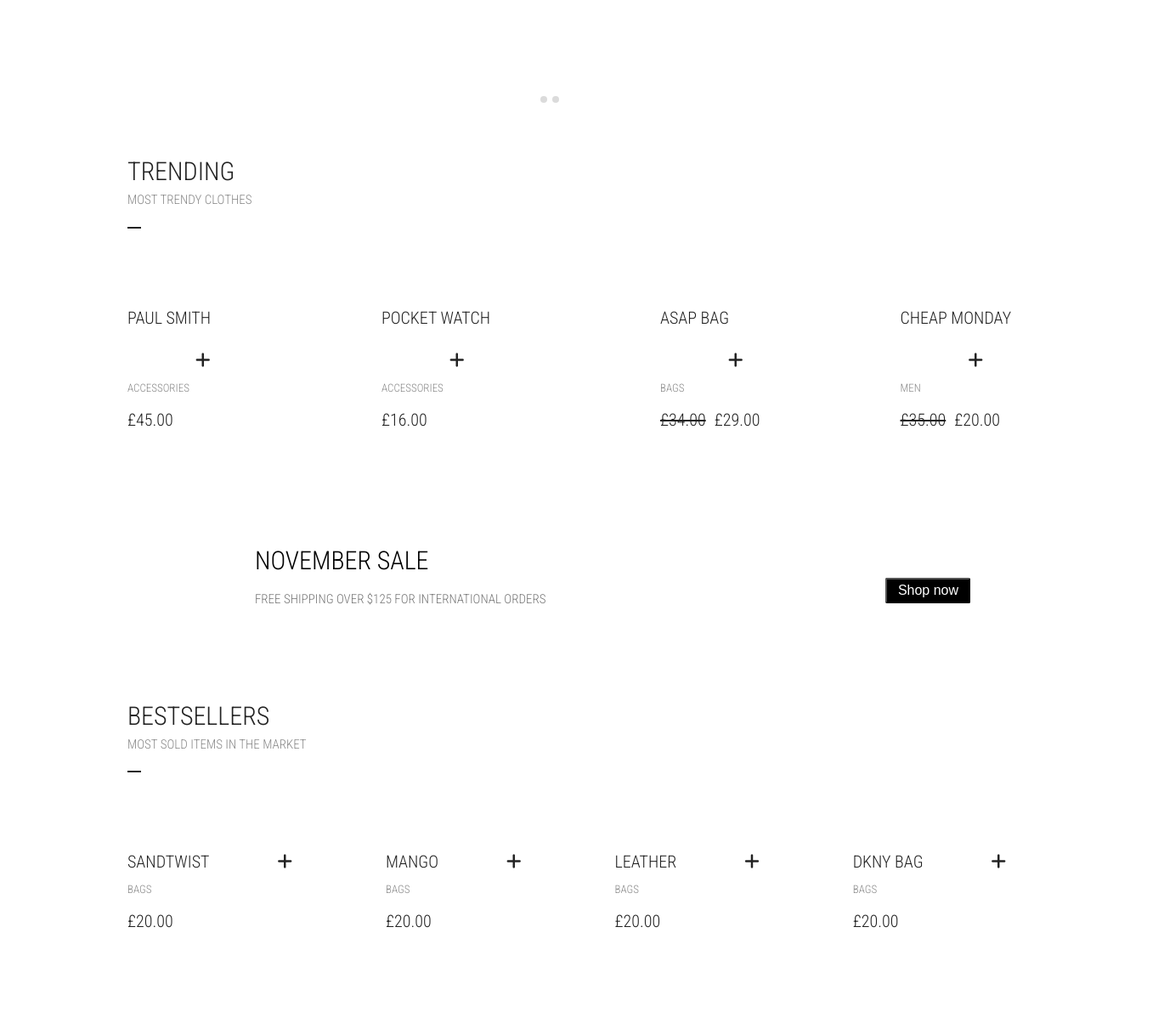
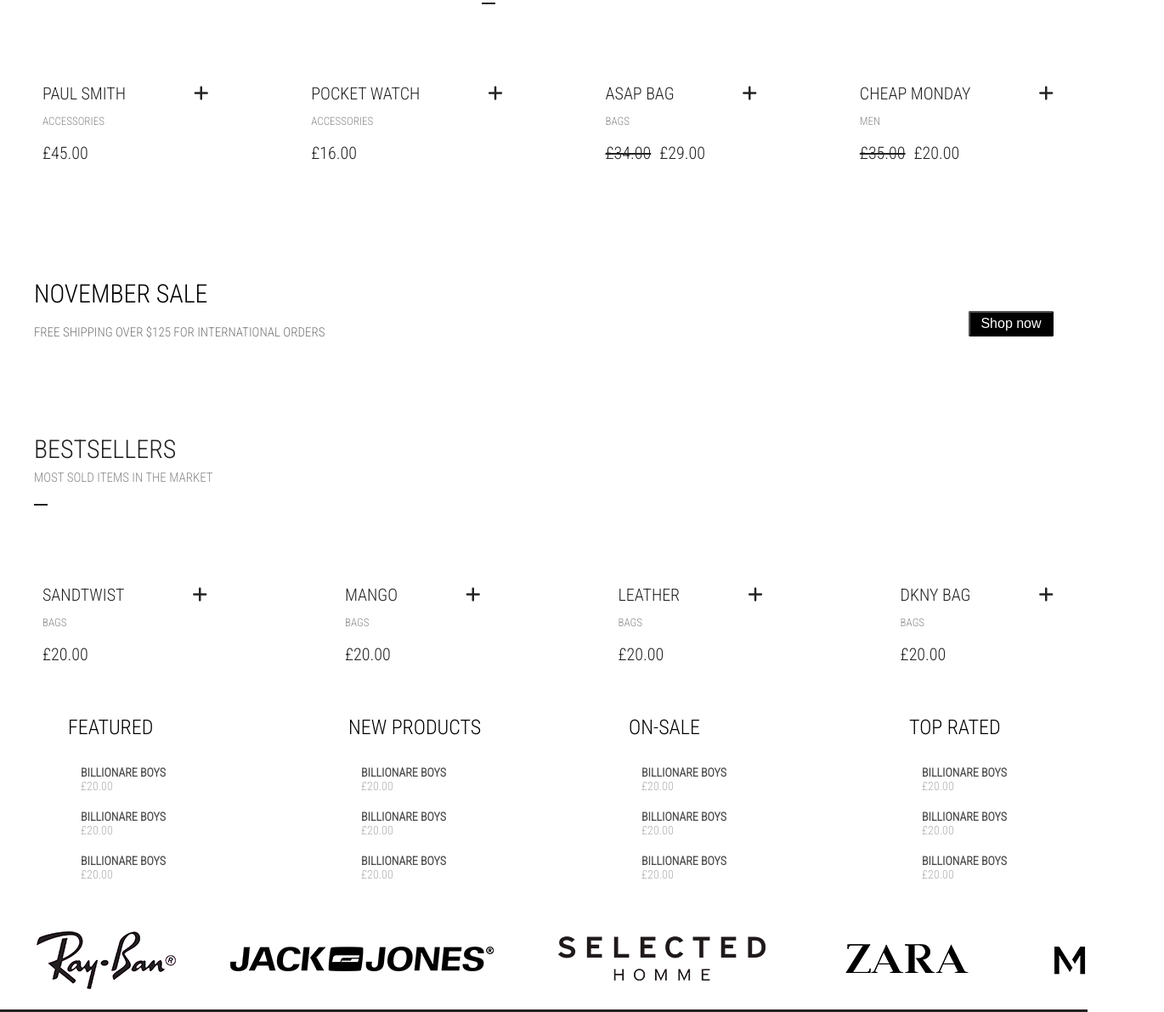
Before and after one commit to nghiapt13/final-project, a plain HTML site: page index.html in a window 1280 px wide. Shown: the part 843-2034 px from the top of the page at 85% size, 1370 px wide, since content can reach past the window. Drawn offline with nearby package versions, Linux system fonts and the light colour scheme.

Commit message:
final changes i guess :D

```diff
--- a/src/css/style.css
+++ b/src/css/style.css
@@ -57,7 +57,7 @@
 	z-index: 3;
 }
 
-.sticky+html {
+.sticky + html {
 	padding-top: 102px;
 }
 
@@ -81,9 +81,6 @@
 .menu__span span {
 	padding: 0 1rem;
 	position: relative;
-
-
-
 }
 
 .menu__item {
@@ -100,7 +97,6 @@
 
 .submenu__item {
 	list-style: none;
-
 }
 
 .mn_language img {
@@ -131,7 +127,6 @@
 	padding: 0.5rem 0;
 	display: flex;
 	align-items: center;
-
 }
 
 .lan {
@@ -145,7 +140,7 @@
 }
 
 .menu__span span::before {
-    content: "";
+	content: '';
 	position: absolute;
 	bottom: 0;
 	left: 0;
@@ -169,11 +164,22 @@
 }
 
 /* content */
+
+.content {
+	display: flex;
+	flex-direction: column;
+	justify-content: center;
+}
 /* banner */
 
 /* trend banner */
+.trend {
+	display: flex;
+	flex-direction: column;
+	align-items: center;
+}
 .trend__text {
-    margin-left: 15rem;
+	/* margin-left: 15rem; */
 	padding-top: 5rem;
 	line-height: 1.5;
 }
@@ -182,7 +188,6 @@
 	font-size: 30px;
 	font-family: 'Roboto Condensed', sans-serif;
 	color: #222;
-
 }
 
 .trend .trend__text p {
@@ -200,13 +205,16 @@
 
 .trend__content {
 	display: flex;
-    margin-left: 4rem;
+	width: 100%;
+	max-width: 1200px;
+	justify-content: space-between;
+	/* margin-left: 4rem; */
 }
 
 .merc {
 	font-family: 'Roboto Condensed', sans-serif;
 	padding-top: 5rem;
-    margin-left: 10rem;
+	/* margin-left: 10rem; */
 }
 
 .merc__info {
@@ -231,7 +239,6 @@
 }
 
 .merc__price .newprice {
-
 	margin-left: 1rem;
 }
 
@@ -243,9 +250,13 @@
 /* overlay */
 .overlay {
 	display: flex;
+	justify-content: space-between;
 	gap: 10px;
 	padding: 2rem;
-    margin-left: 15rem;
+	width: 100%;
+	max-width: 1200px;
+	margin: auto;
+	/* margin-left: 15rem; */
 }
 
 .item {
@@ -264,12 +275,10 @@
 	height: 100%;
 	z-index: 1;
 	background-color: rgba(0, 0, 0, 0.4);
-
 }
 
 .ovlay_i {
 	transition: all 0.3s linear;
-
 }
 
 .ovlay__text {
@@ -281,7 +290,7 @@
 	right: 0;
 	z-index: 2;
 	width: 100%;
-    border:2px solid #fff;
+	border: 2px solid #fff;
 }
 
 .ovlay__text p {
@@ -298,13 +307,17 @@
 }
 
 /* SALE */
-.salebanner {}
+.salebanner {
+	margin: auto;
+	width: 100%;
+	max-width: 1200px;
+}
 
 .sale__content {
 	font-family: 'Roboto Condensed', sans-serif;
 	font-size: 30px;
 	display: flex;
-    margin-left: 30rem;
+	justify-content: space-between;
 	padding-bottom: 5rem;
 }
 
@@ -336,14 +349,18 @@
 }
 
 /* bestsellers */
+.best {
+	margin: auto;
+	width: 100%;
+	max-width: 1200px;
+}
 .best__content {
 	display: flex;
-    margin-left: 4rem;
+	justify-content: space-between;
 	padding-bottom: 2rem;
 }
 
 .best__text {
-    margin-left: 15rem;
 	padding-top: 5rem;
 	line-height: 1.5;
 }
@@ -352,7 +369,6 @@
 	font-size: 30px;
 	font-family: 'Roboto Condensed', sans-serif;
 	color: #222;
-
 }
 
 .best .best__text p {
@@ -360,12 +376,15 @@
 	color: #888;
 }
 /* merc_bottom */
-.merc_bottom{
+.merc_bottom {
 	display: flex;
-    margin-left: 13rem;
+	justify-content: space-between;
+	margin: auto;
+	width: 100%;
+	max-width: 1200px;
+	gap: 10px;
 }
-.mercb_box{
-    padding: 5rem;
+.mercb_box {
 }
 .box_head {
 	font-size: 24px;
@@ -373,21 +392,21 @@
 	margin-bottom: 2rem;
 	margin-left: 4rem;
 }
-.mercb_content li{
-    display:flex;
+.mercb_content li {
+	display: flex;
 	justify-content: center;
 	align-items: center;
 	width: 21rem;
 }
-.mercb_content{
+.mercb_content {
 	vertical-align: middle;
 }
-.mercb_content img{
+.mercb_content img {
 	max-width: 50px;
 	margin-top: 2rem;
 	vertical-align: middle;
 }
-.mercb_content .name{
+.mercb_content .name {
 	font-size: 14px;
 	text-transform: uppercase;
 	text-decoration: none;
@@ -395,23 +414,25 @@
 	font-weight: bold;
 	margin-bottom: 2rem;
 }
-.mercb_content .name:hover{
+.mercb_content .name:hover {
 	text-decoration: underline;
 	color: purple;
 }
-.mercb_content .price{
+.mercb_content .price {
 	font-size: 14px;
 	margin-bottom: 2rem;
 	color: #afafaf;
 }
 /* carousel */
-.splide__track{
+.splide__track {
 	/* left: 15%; */
-
 }
-/* .splide__slide img{
-    max-width: 200px;
-} */
+.splide__slide img {
+	object-fit: cover;
+	width: 100%;
+	max-height: 600px;
+	display: block;
+}
 
 /* footer */
 .footer {
@@ -507,7 +528,7 @@
 }
 
 .footer__bot .bot__left ul li::after {
-    content: "";
+	content: '';
 	display: inline-block;
 	height: 1.5rem;
 	width: 0.1rem;
@@ -539,7 +560,7 @@
 }
 
 .payment-methods li a {
-    opacity: .5;
+	opacity: 0.5;
 }
 
 .payment-methods li a:hover {
```
Lines whose indentation alone changed are shown as unchanged.
